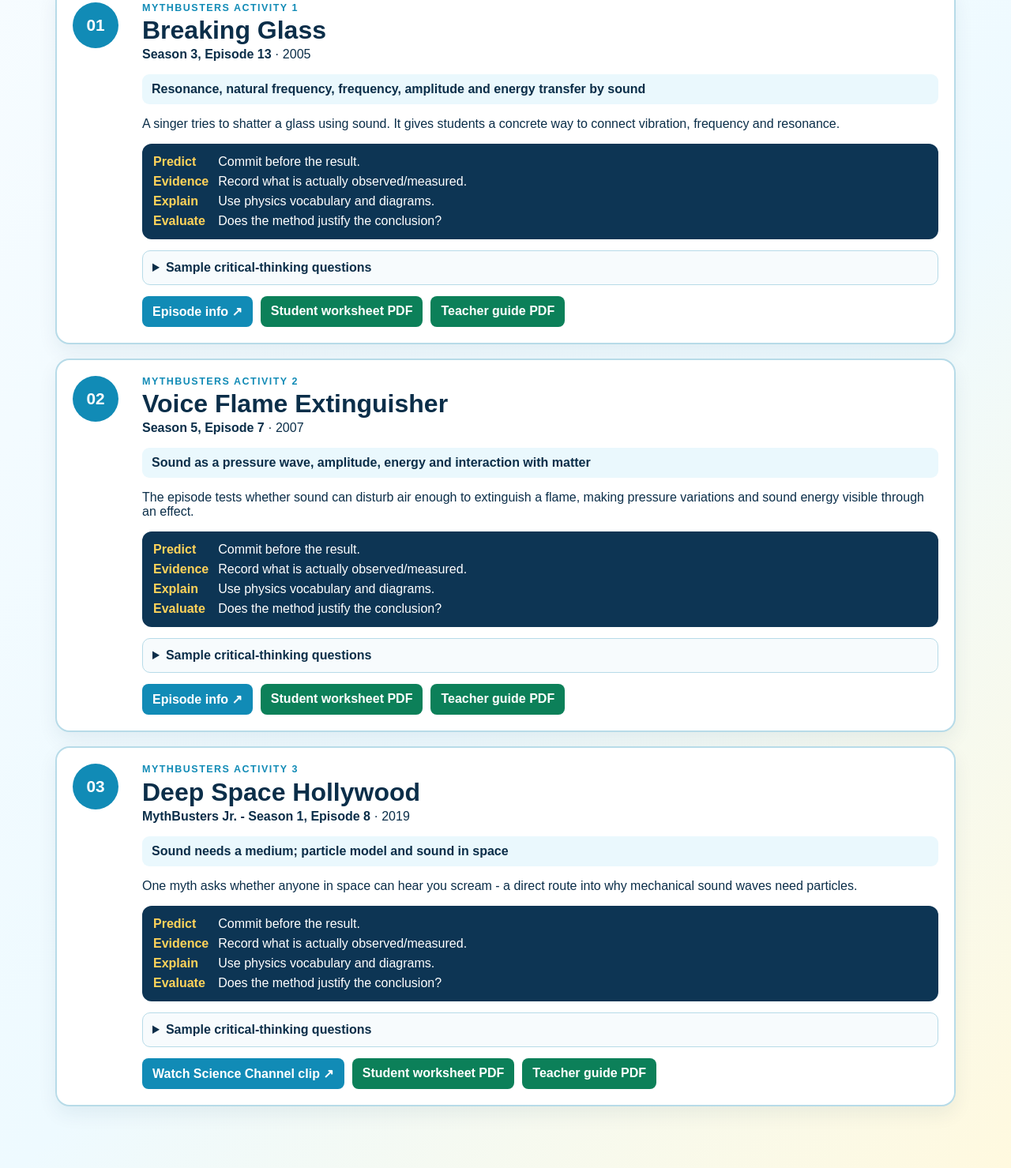
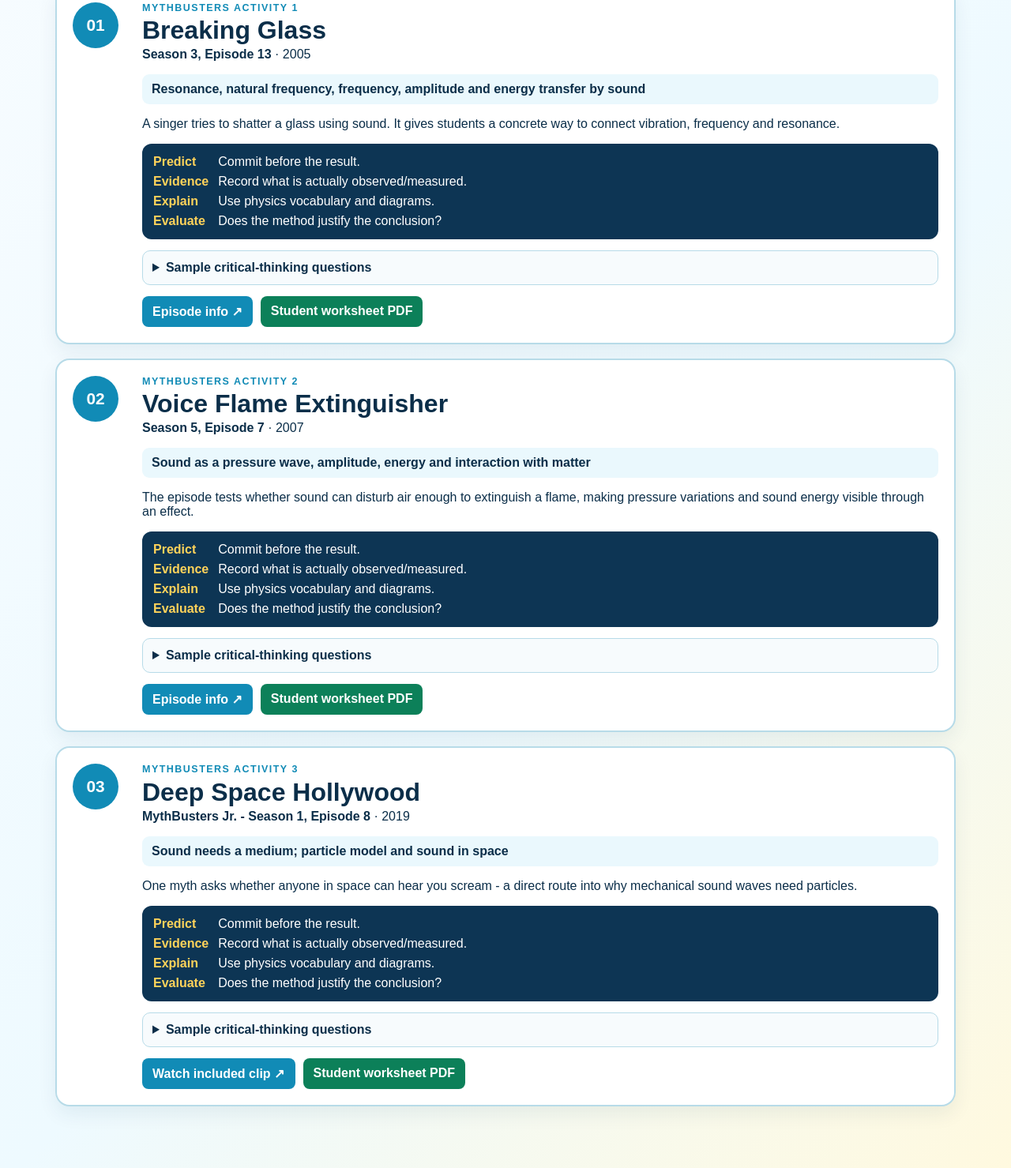
Before and after one commit to rodneybugeja/waves-sound-students, a plain HTML site: page MYTHBUSTERS_ACTIVITIES.html in a window 1280 px wide. Shown: the part 387-1866 px from the top of the page at 79% size. Drawn offline with Linux system fonts and the light colour scheme.

Commit message:
Fix student MythBusters resources

```diff
--- a/MYTHBUSTERS_ACTIVITIES.html
+++ b/MYTHBUSTERS_ACTIVITIES.html
@@ -12,7 +12,7 @@
           <p class="focus">Resonance, natural frequency, frequency, amplitude and energy transfer by sound</p><p>A singer tries to shatter a glass using sound. It gives students a concrete way to connect vibration, frequency and resonance.</p>
           <div class="routine"><b>Predict</b><span>Commit before the result.</span><b>Evidence</b><span>Record what is actually observed/measured.</span><b>Explain</b><span>Use physics vocabulary and diagrams.</span><b>Evaluate</b><span>Does the method justify the conclusion?</span></div>
           <details><summary>Sample critical-thinking questions</summary><ol><li>What must be true about the sound frequency if the glass is to vibrate strongly?</li><li>Is singing louder enough on its own? Explain your prediction.</li><li>List every variable the team changes or controls.</li><li>What evidence shows that the glass itself is vibrating before it breaks?</li><li>Use the words natural frequency, resonance, amplitude and energy to explain the result.</li><li>Why would two glasses that look similar not necessarily respond to the same note?</li></ol><p><b>Transfer:</b> A loudspeaker plays a note close to an object’s natural frequency. Predict what happens as the driving frequency is moved gradually away from resonance, and justify your prediction.</p></details>
-          <div class="actions"><a href="https://tv.apple.com/us/episode/breaking-glass/umc.cmc.1rk608n2cjinaozk3vwcd585f?showId=umc.cmc.3hro3r4qlr1x617h4ktsr7wf" target="_blank" rel="noopener">Episode info ↗</a><a href="MYTHBUSTERS_WORKSHEETS.pdf" target="_blank">Student worksheet PDF</a><a href="MYTHBUSTERS_TEACHER_GUIDE.pdf" target="_blank">Teacher guide PDF</a></div>
+          <div class="actions"><a href="https://tv.apple.com/us/episode/breaking-glass/umc.cmc.1rk608n2cjinaozk3vwcd585f?showId=umc.cmc.3hro3r4qlr1x617h4ktsr7wf" target="_blank" rel="noopener">Episode info ↗</a><a href="MYTHBUSTERS_WORKSHEETS.pdf" target="_blank">Student worksheet PDF</a></div>
           </div></article><article class="episode" id="episode-2">
           <div class="episode-no">02</div><div class="episode-main">
           <p class="eyebrow">MYTHBUSTERS ACTIVITY 2</p><h2>Voice Flame Extinguisher</h2>
@@ -20,7 +20,7 @@
           <p class="focus">Sound as a pressure wave, amplitude, energy and interaction with matter</p><p>The episode tests whether sound can disturb air enough to extinguish a flame, making pressure variations and sound energy visible through an effect.</p>
           <div class="routine"><b>Predict</b><span>Commit before the result.</span><b>Evidence</b><span>Record what is actually observed/measured.</span><b>Explain</b><span>Use physics vocabulary and diagrams.</span><b>Evaluate</b><span>Does the method justify the conclusion?</span></div>
           <details><summary>Sample critical-thinking questions</summary><ol><li>Can sound move matter even though the sound wave does not carry the air across the room?</li><li>Which should matter more here: frequency, amplitude, distance, or all three? Rank them and justify.</li><li>What changes between the unamplified and amplified tests?</li><li>What observations support the idea that sound consists of pressure variations in air?</li><li>Explain how a sound wave can transfer energy without transferring the air from source to flame.</li><li>Suggest two variables that should be controlled in a repeat investigation.</li></ol><p><b>Transfer:</b> Predict how moving the sound source twice as far from the flame would affect the result. State what extra evidence you would want before being confident.</p></details>
-          <div class="actions"><a href="https://tv.apple.com/us/episode/voice-flame-extinguisher/umc.cmc.6rpeex822gjydsnavc84exuz4" target="_blank" rel="noopener">Episode info ↗</a><a href="MYTHBUSTERS_WORKSHEETS.pdf" target="_blank">Student worksheet PDF</a><a href="MYTHBUSTERS_TEACHER_GUIDE.pdf" target="_blank">Teacher guide PDF</a></div>
+          <div class="actions"><a href="https://tv.apple.com/us/episode/voice-flame-extinguisher/umc.cmc.6rpeex822gjydsnavc84exuz4" target="_blank" rel="noopener">Episode info ↗</a><a href="MYTHBUSTERS_WORKSHEETS.pdf" target="_blank">Student worksheet PDF</a></div>
           </div></article><article class="episode" id="episode-3">
           <div class="episode-no">03</div><div class="episode-main">
           <p class="eyebrow">MYTHBUSTERS ACTIVITY 3</p><h2>Deep Space Hollywood</h2>
@@ -28,7 +28,7 @@
           <p class="focus">Sound needs a medium; particle model and sound in space</p><p>One myth asks whether anyone in space can hear you scream - a direct route into why mechanical sound waves need particles.</p>
           <div class="routine"><b>Predict</b><span>Commit before the result.</span><b>Evidence</b><span>Record what is actually observed/measured.</span><b>Explain</b><span>Use physics vocabulary and diagrams.</span><b>Evaluate</b><span>Does the method justify the conclusion?</span></div>
           <details><summary>Sample critical-thinking questions</summary><ol><li>If an astronaut shouts outside a spacecraft, what happens to the vocal cords? What happens to the sound?</li><li>Why can light cross space but ordinary sound cannot?</li><li>Which part of the demonstration models the absence of a medium?</li><li>What observation is evidence that sound transmission changes when particles are removed?</li><li>Explain the result using vibrations and collisions between particles.</li><li>Why can astronauts communicate by radio even though they cannot hear each other directly through space?</li></ol><p><b>Transfer:</b> Imagine a bell inside a sealed jar as the air is slowly removed. Sketch and explain how the detected sound amplitude should change.</p></details>
-          <div class="actions"><a href="https://www.youtube.com/watch?v=BDPTwvuXTHs&list=PL39_ud5aKSvlTGn49uRr0YMMy4P_bckw_&index=14" target="_blank" rel="noopener">Watch Science Channel clip ↗</a><a href="MYTHBUSTERS_WORKSHEETS.pdf" target="_blank">Student worksheet PDF</a><a href="MYTHBUSTERS_TEACHER_GUIDE.pdf" target="_blank">Teacher guide PDF</a></div>
+          <div class="actions"><a href="assets/media/scream-in-space.mp4" target="_blank" rel="noopener">Watch included clip ↗</a><a href="MYTHBUSTERS_WORKSHEETS.pdf" target="_blank">Student worksheet PDF</a></div>
           </div></article></main>
 <script src="./pwa.js"></script>
 </body></html>
```
